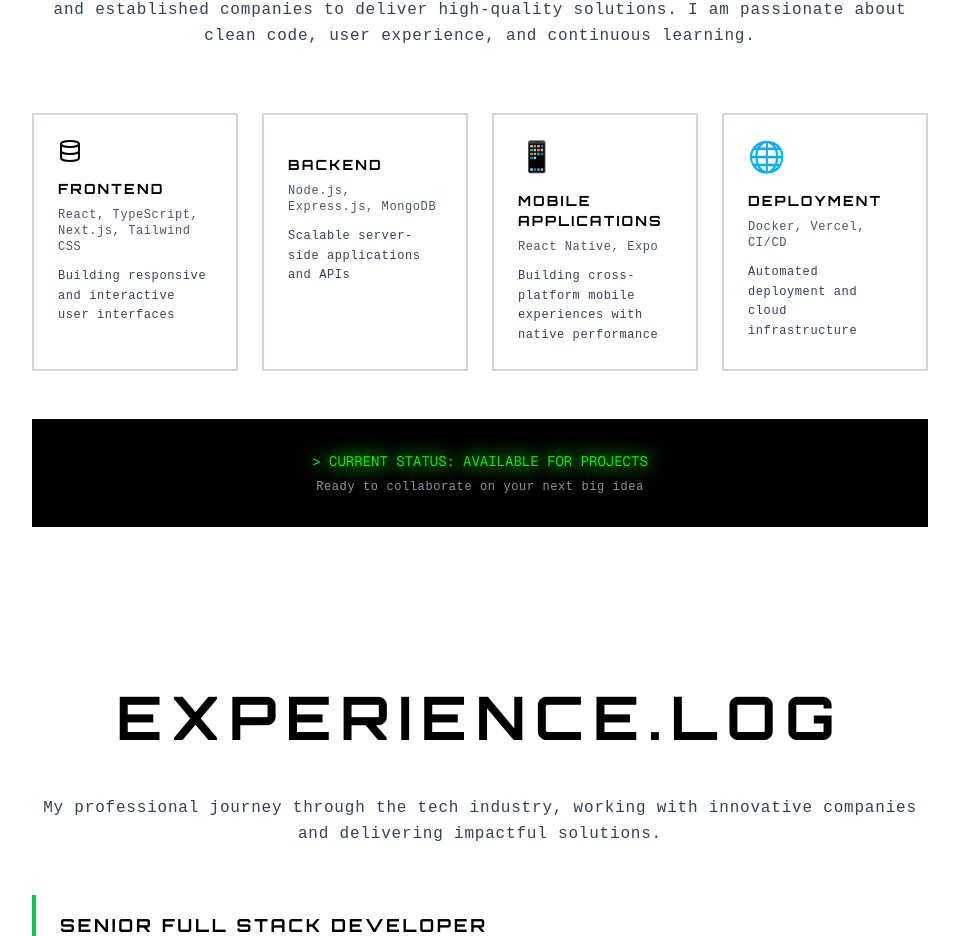
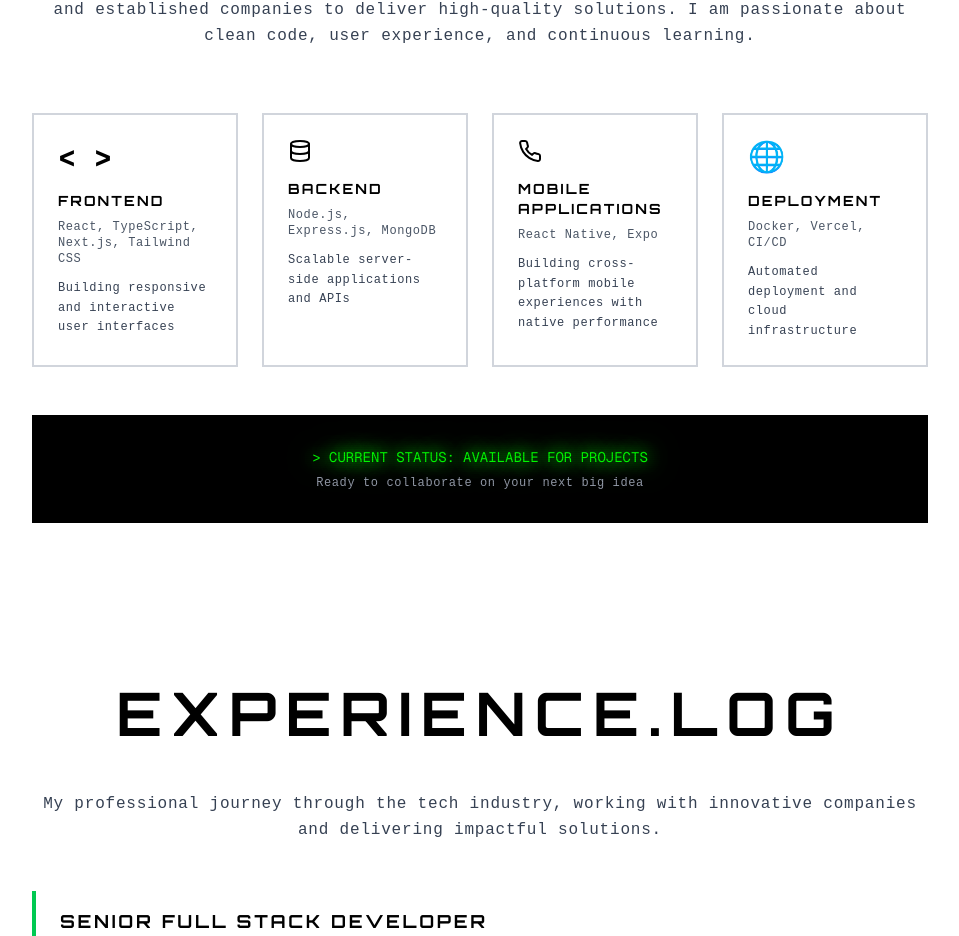
Before and after one commit to Co-den/mine, a Next.js app: page / in a window 1280 px wide. Shown: the part 1111-2047 px from the top of the page, without its empty margins (160-1119 px from the left). Built offline with nearby package versions, Linux system fonts and the light colour scheme.

Commit message:
updated project section

```diff
--- a/app/page.tsx
+++ b/app/page.tsx
@@ -11,6 +11,7 @@ import {
   Code,
   Zap,
   Database,
+  PhoneIcon
 
 } from "lucide-react";
 import { useState } from "react";
@@ -235,19 +236,19 @@ export default function Home() {
           <div className="grid grid-cols-1 md:grid-cols-2 lg:grid-cols-4 gap-4 md:gap-6">
             {[
               {
-                icon: <Database size={24} />,
+                icon: '< >',
                 title: "FRONTEND",
                 skills: "React, TypeScript, Next.js, Tailwind CSS",
                 desc: "Building responsive and interactive user interfaces",
               },
               {
-                icon: "",
+                icon: <Database size={24} />,
                 title: "BACKEND",
                 skills: "Node.js, Express.js, MongoDB",
                 desc: "Scalable server-side applications and APIs",
               },
               {
-                icon: "📱",
+                icon: <PhoneIcon size={24} />,
                 title: "MOBILE APPLICATIONS",
                 skills: "React Native, Expo",
                 desc: "Building cross-platform mobile experiences with native performance",
```
